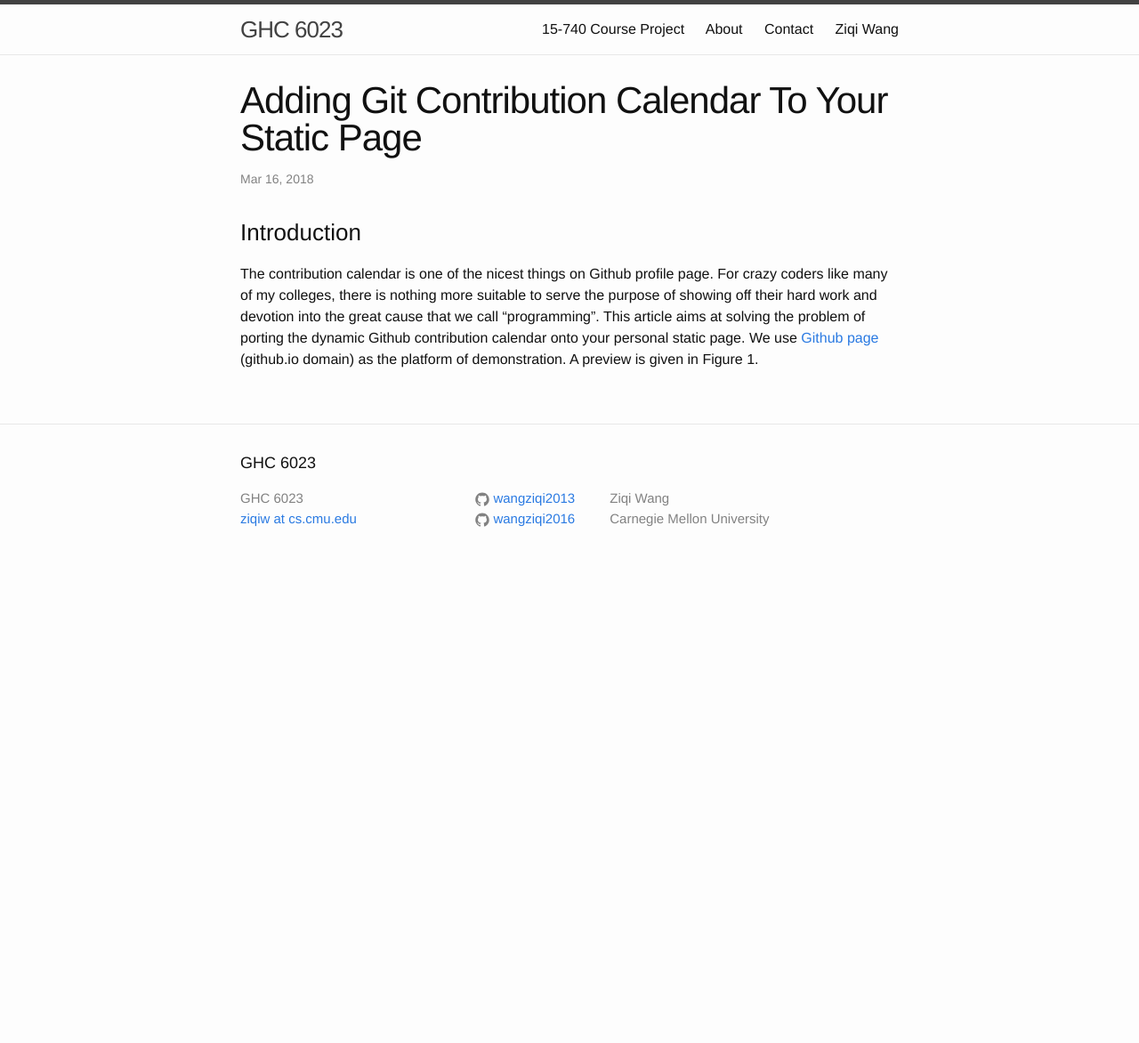
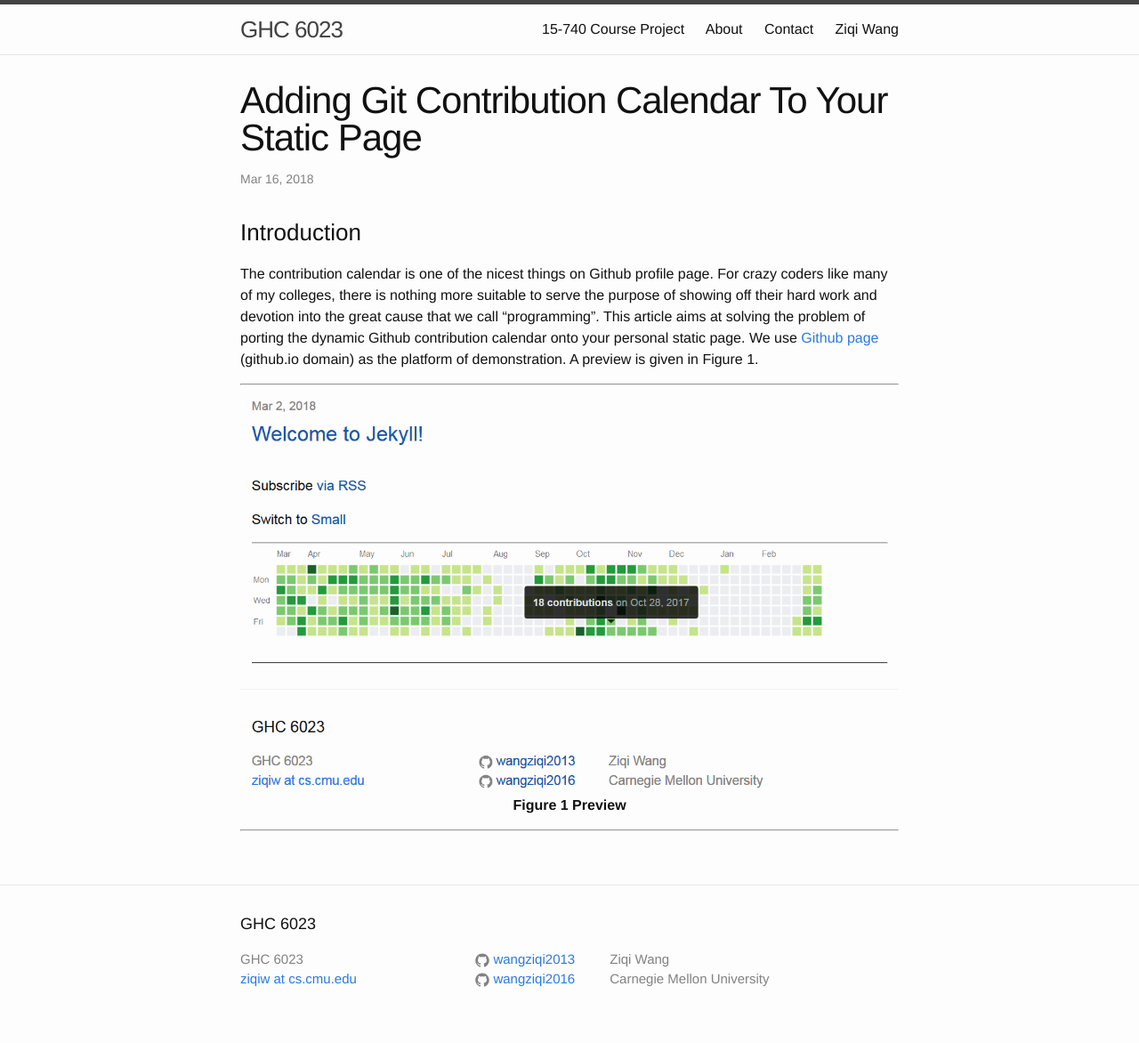
Before and after one commit to wangziqi2013/wangziqi2013.github.io, a Jekyll site: the page built from _posts/2018-03-17-Adding-Git-Contri-Calendar-To-Your-Static-Page.markdown, in a window 1280 px wide. Shown: the whole page at 89% size. Built offline with Jekyll 4.4.1, drawn with Linux system fonts in a browser that asks for light colours; before the commit the page ends 900 px from its top, so only the background shows below that.

Commit message:
Adding figure 1

```diff
--- a/_posts/2018-03-17-Adding-Git-Contri-Calendar-To-Your-Static-Page.markdown
+++ b/_posts/2018-03-17-Adding-Git-Contri-Calendar-To-Your-Static-Page.markdown
@@ -13,3 +13,9 @@ showing off their hard work and devotion into the great cause that we call "prog
 This article aims at solving the problem of porting the dynamic Github contribution calendar
 onto your personal static page. We use [Github page](https://pages.github.com/) (github.io domain)
 as the platform of demonstration. A preview is given in Figure 1.
+
+<hr />
+![Preview]({{ "/static/contri-calendar/figure1-preview.png" | prepend: site.baseurl }} "Preview"){: width="800px"}
+**Figure 1 Preview**
+{: align="middle"}
+<hr />
```
Also changed, not shown: static/contri-calendar/figure1-preview.png (added).
